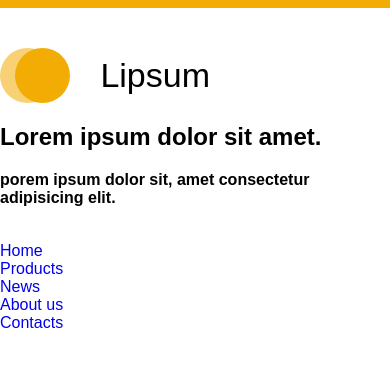
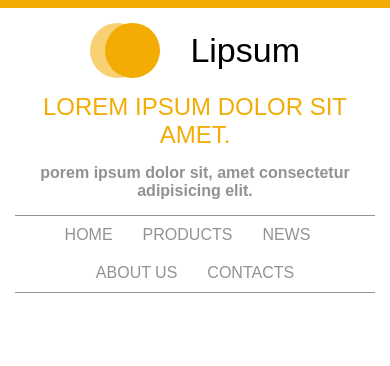
Before and after one commit to headlessgod/project_html, a plain HTML site: page index.html in a window 390 px wide. Drawn offline with Linux system fonts and the light colour scheme.

Commit message:
creadted header styles

```diff
--- a/index.html
+++ b/index.html
@@ -15,8 +15,8 @@
             <div class="header__top">
                 <div class="logo logo_size_large">Lipsum</div>
                 <div class="header__description">
-                    <h2>Lorem ipsum dolor sit amet.</h2>
-                    <b>porem ipsum dolor sit, amet consectetur adipisicing elit.</b>
+                    <h2 class="header__title">Lorem ipsum dolor sit amet.</h2>
+                    <b class="header__text">porem ipsum dolor sit, amet consectetur adipisicing elit.</b>
                 </div>
             </div>
             <nav>
--- a/style.css
+++ b/style.css
@@ -64,3 +64,77 @@ body, ul {
     flex-wrap: wrap;
     margin: 40px 0 35px 0;
 }
+.header__title {
+    margin: 0 0 15px 0;
+    font-weight: inherit;
+    text-transform: uppercase;
+    color: #f2ac04;
+}
+.header__description {
+    border-left: 1px solid grey;
+    margin-left: 40px;
+    padding: 0 0 0 27px;
+    max-width: 410px;
+}
+.header__text {
+    color: #929292;
+}
+.header__menu {
+    display: flex;
+    flex-wrap: wrap;
+    border-top: 1px solid #929292;
+    border-bottom: 1px solid #929292;
+}
+.header__link {
+    padding: 15px 35px;
+    text-transform: uppercase;
+    color: #929292;
+    display: block;
+    cursor: pointer;
+}
+.header__link:hover {
+    text-decoration: underline;
+}
+.header__menu li:first-child .header__link {
+    padding-left: 0;
+}
+
+
+
+
+
+/*MEDIA*/
+
+
+@media (max-width: 1050px) {
+    .container {
+        padding: 15px;
+    }
+}
+@media (max-width: 710px) {
+    .header__menu {
+        justify-content: center;
+    }
+    .header__link {
+        padding: 10px 15px;
+    }
+}
+@media (max-width: 690px) {
+    .container {
+        padding: 15px;
+    }
+    .header__top {
+    justify-content: center;
+    text-align: center;
+    margin: 0 0 15px 0;
+    }
+    .header__title {
+        margin: 15px 0;
+    }
+    .header__description {
+        margin: 0;
+        padding: 0;
+        border: none;
+        width: 100%;
+    }
+}
```
